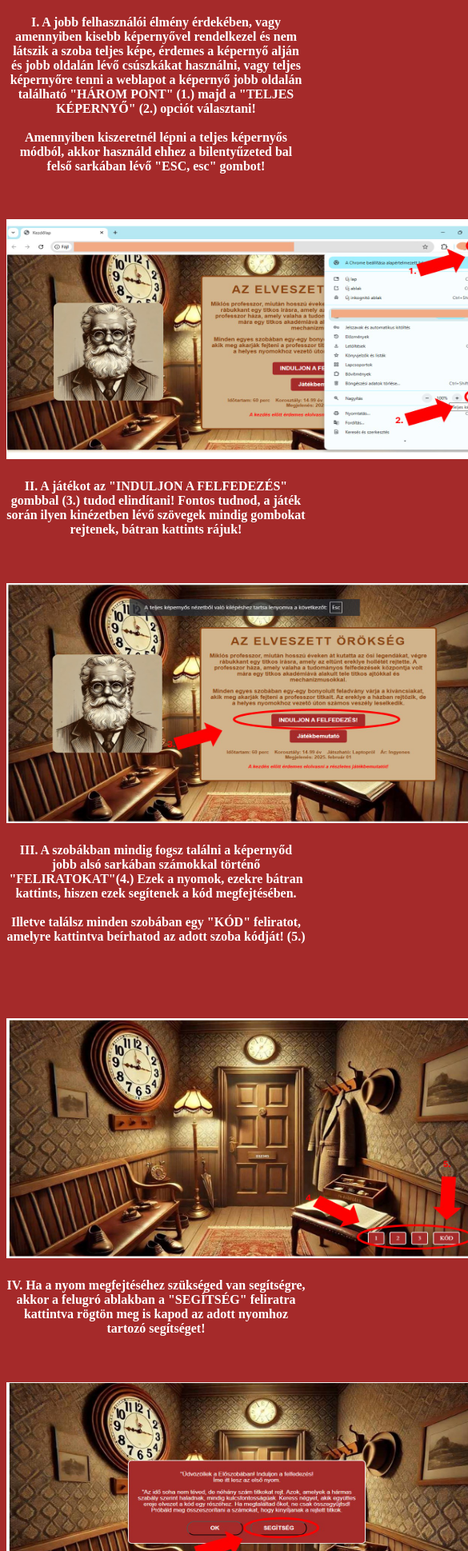
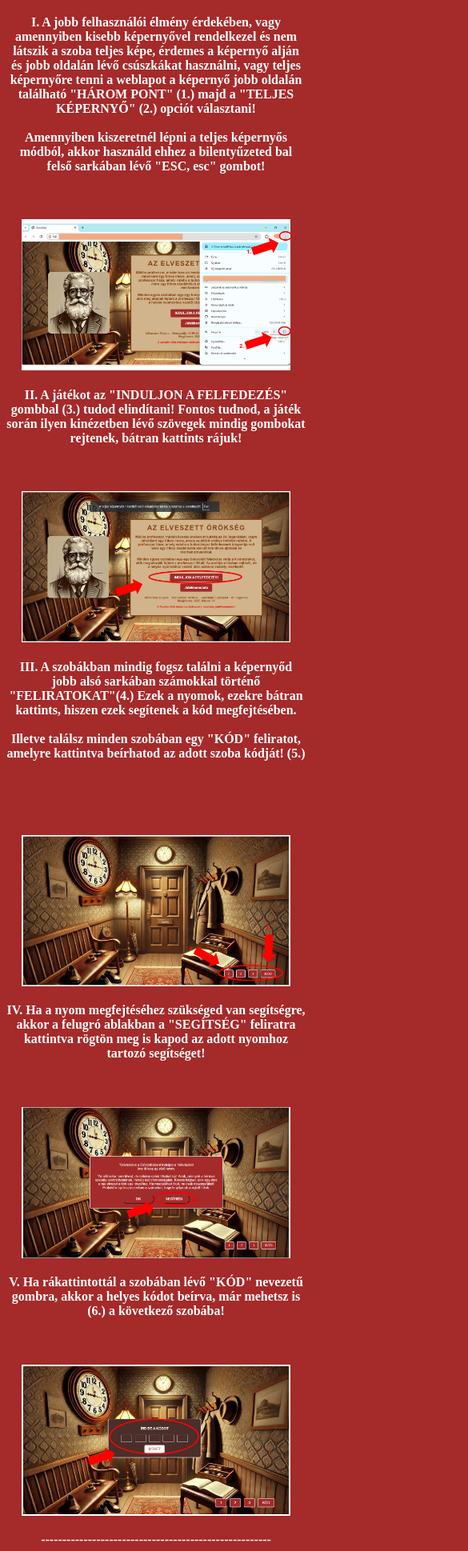
Before and after one commit to onlineszabaduloszobak/azelveszettorokseg, a plain HTML site: page bemutato.html in a window 390 px wide. Shown: the part 61-2000 px from the top of the page at 80% size, 585 px wide, since content can reach past the window. Drawn offline with Linux system fonts and the light colour scheme.

Commit message:
Módosítás: 2025.02.12. 18:42

```diff
--- a/bemutato.html
+++ b/bemutato.html
@@ -5,11 +5,12 @@
     <meta name="viewport" content="width=device-width, initial-scale=1.0">
     <title>Játékbemutató</title>
     <style>
-        body{
+        body {
             background-color: brown;
             color: white;
             text-align: center;
         }
+
         button {
             background-color: brown;
             color: white;
@@ -43,8 +44,31 @@
         }
 
         .button a:hover {
-            background-color: #8B4513; /* Sötétebb barna */
+            background-color: #8B4513;
             transform: scale(1.05);
+        }
+
+        img {
+            width: 100%;
+            max-width: 600px;
+            height: auto;
+            display: block;
+            margin: 0 auto;
+        }
+
+        @media (max-width: 600px) {
+            img {
+                max-width: 90%;
+            }
+
+            h4 {
+                font-size: 1rem;
+            }
+
+            .button a {
+                width: 100%;
+                max-width: 300px;
+            }
         }
     </style>
 </head>
@@ -57,31 +81,31 @@
 "HÁROM PONT" (1.) majd a "TELJES KÉPERNYŐ" (2.) opciót választani! <br><br> Amennyiben kiszeretnél lépni a teljes képernyős módból, akkor használd ehhez a bilentyűzeted bal felső sarkában lévő "ESC, esc" gombot! </h4>
 
 <br><br>
-<img src="Dia1.JPG" alt="Első kép" width="600px" height="300px">
+<img src="Dia1.JPG" alt="Első kép">
 
 <h4>II. A játékot az "INDULJON A FELFEDEZÉS" gombbal (3.) tudod elindítani! Fontos tudnod, a játék során ilyen kinézetben lévő szövegek mindig
     gombokat rejtenek, bátran kattints rájuk! </h4>
 
     <br><br>
-<img src="Dia2.JPG" alt="Első kép" width="600px" height="300px">
+<img src="Dia2.JPG" alt="Második kép">
 
 <h4>III. A szobákban mindig fogsz találni a képernyőd jobb alsó sarkában számokkal történő "FELIRATOKAT"(4.)
     Ezek a nyomok, ezekre bátran kattints, hiszen ezek segítenek a kód megfejtésében. <br><br>
     Illetve találsz minden szobában egy "KÓD" feliratot, amelyre kattintva beírhatod az adott
     szoba kódját! (5.) </h4> <br><br>
     <br><br>
-<img src="Dia3.JPG" alt="Első kép" width="600px" height="300px">
+<img src="Dia3.JPG" alt="Harmadik kép">
 
 <h4> IV. Ha a nyom megfejtéséhez szükséged van segítségre, akkor a felugró ablakban a
     "SEGÍTSÉG" feliratra kattintva rögtön meg is kapod az adott nyomhoz tartozó segítséget!
 </h4><br><br>
-<img src="Dia5.JPG" alt="Első kép" width="600px" height="300px">
+<img src="Dia5.jpg" alt="Ötödik kép">
 
 <h4>V. Ha rákattintottál a szobában lévő "KÓD" nevezetű gombra,
     akkor a helyes kódot beírva, már mehetsz is (6.) a következő szobába!</h4>
 
     <br><br>
-<img src="Dia4.JPG" alt="Első kép" width="600px" height="300px">
+<img src="Dia4.JPG" alt="Negyedik kép">
 
 <h4>------------------------------------------------------</h4>
 <h4><u>FORRÁSOK</u></h4>
```
Also changed, not shown: index.html (+41 -9 lines).
